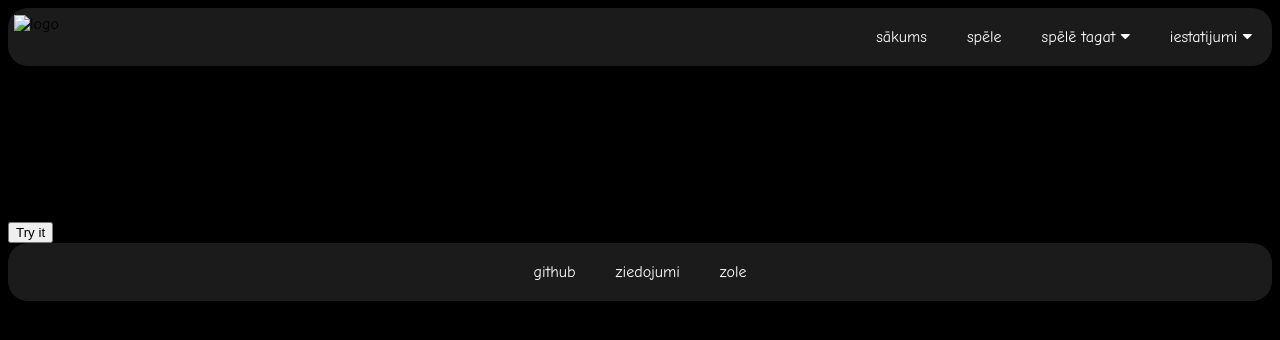
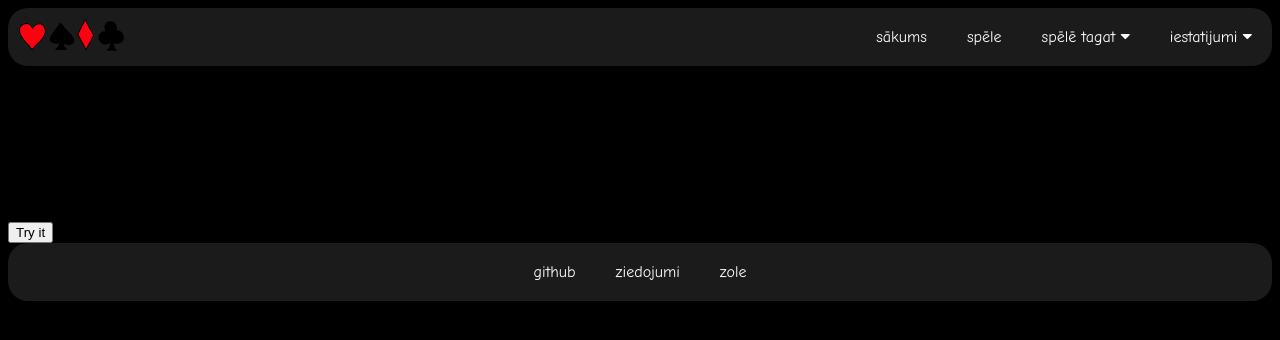
Before and after one commit to Virbie/zole, a website: page majaslapa/createspele.html in a window 1280 px wide. Drawn offline with Linux system fonts and the light colour scheme.

Commit message:
!!!!!!!!!!!!!!!!!!!!!!!!!!!!!!!!!!!!!!!!!!!!!!!!!!!!!!!!!!!!!!!!!      !!!!!!!!!!!!!!

```diff
--- a/majaslapa/createspele.html
+++ b/majaslapa/createspele.html
@@ -14,7 +14,7 @@
   <body>
     <div class="augsa">
       <div class="logo">
-        <img src="zolitelogo.png" alt="logo" height="40px" />
+        <img src="./resources/zolitelogo.png" alt="logo" height="40px" />
       </div>
       <div class="menu">
         <button class="poga">
```
